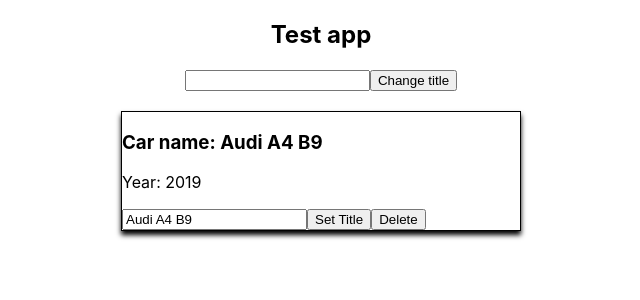
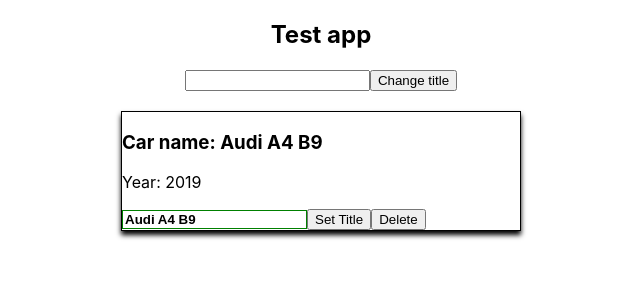
Before and after one commit to kulichkov21/react-test, a React (Create React App) app: page / in a window 1280 px wide. Shown: the top 300 px of the page, without its empty margins (319-959 px from the left). Built offline with nearby package versions, Linux system fonts and the light colour scheme.

Commit message:
conditional rendering

```diff
--- a/src/Car/Car.css
+++ b/src/Car/Car.css
@@ -3,3 +3,23 @@
     margin-bottom: 5px;
     box-shadow: 0 4px 5px 0 black;
 }
+
+.Input {
+}
+
+.Input:active, .Input:focus {
+    outline: none;
+}
+
+.Input.bold {
+    border: 2px solid green;
+    font-weight: bold;
+}
+
+.Input.green {
+    border: 1px solid green;
+}
+
+.Input.red {
+    border: 1px solid red;
+}
--- a/src/Car/Car.tsx
+++ b/src/Car/Car.tsx
@@ -1,4 +1,4 @@
-import React from "react";
+import React, {CSSProperties} from "react";
 import './Car.css';
 
 //  function Car() {
@@ -14,14 +14,27 @@
 //     </div>
 // )
 
-const car = (props: any) => (
+const car = (props: any) => {
+        const inputClasses: string[] = ['Input'];
+
+        if (props.name === '') inputClasses.push('red');
+        if (props.name !== '') inputClasses.push('green');
+        if (props.name.length > 4) inputClasses.push('bold');
+
+        return (
             <div className="Car">
                     <h3>Car name: {props.name}</h3>
                     <p>Year: {props.year}</p>
-        <input type="text" onChange={props.onChangeCarNameHandler} value={props.name}/>
+                    <input type="text"
+                           onChange={props.onChangeCarNameHandler}
+                           value={props.name}
+                           className={inputClasses.join(' ')}
+                    />
                     <button onClick={props.onChangeTitle}>Set Title</button>
                     <button onClick={props.onDelete}>Delete</button>
             </div>
         )
 
+}
+
 export default car
```
Lines whose indentation alone changed are shown as unchanged.
